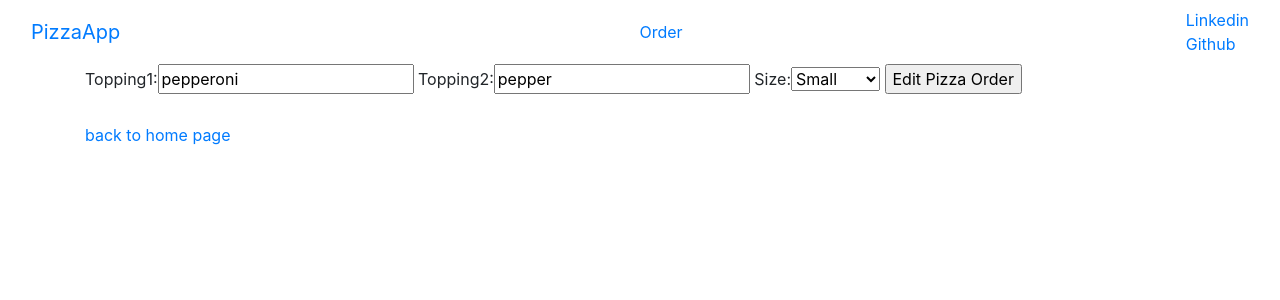
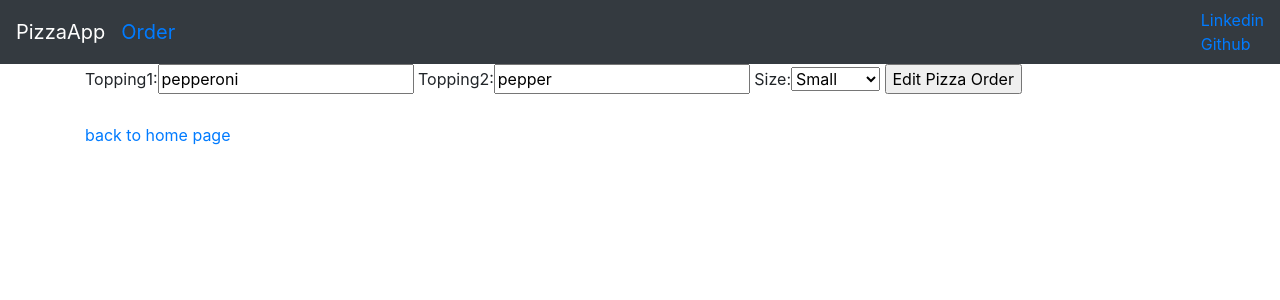
Before and after one commit to Siddharth-Litoria/Pizza-Ordering-App, a Django app: page /editorder/4 in a window 1280 px wide. Shown: the top 300 px of the page. Run offline with Django 3.2, Linux system fonts and the light colour scheme; data comes from the database, SQL or seed files in the repository; some libraries are stand-ins or nearby versions.

Commit message:
changes in base

```diff
--- a/pizza/order/templates/order/base.html
+++ b/pizza/order/templates/order/base.html
@@ -12,19 +12,18 @@
     <title>PizzaApp</title>
   </head>
 
-<nav class="navbar navbar-inverse">
-  <div class="container-fluid">
-    <div class="navbar-header">
+<nav class="navbar navbar-dark bg-dark">
+
       <a class="navbar-brand" href="{% url 'home'%}">PizzaApp</a>
-    </div>
-    <ul class="nav navbar-nav">
-      <li class="active"><a href="{% url 'order'%}">Order</a></li>
+
+    <ul class="navbar-nav mr-auto">
+      <li class="navbar-brand"><a href="{% url 'order'%}">Order</a></li>
     </ul>
     <ul class="nav navbar-nav navbar-right">
-      <li><a href="https://www.linkedin.com/in/siddharth-litoria-969450129/">Linkedin</a></li>
+      <li ><a href="https://www.linkedin.com/in/siddharth-litoria-969450129/">Linkedin</a></li>
       <li><a href="https://github.com/Siddharth-Litoria/Pizza-Ordering-App">Github</a></li>
     </ul>
-  </div>
+
 </nav>
 
   <body>
```
